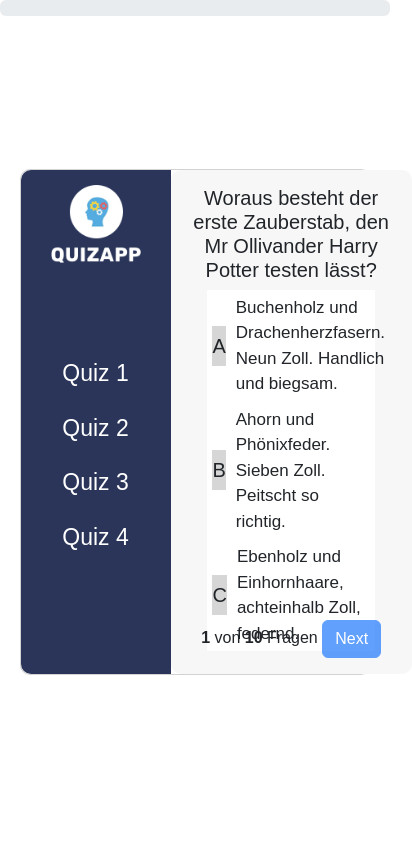
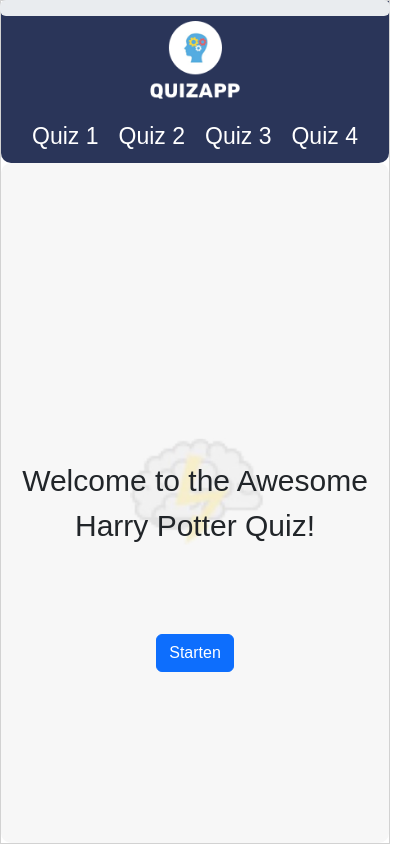
Before and after one commit to AlinaWetter/quiz-app, a website: page index.html in a window 390 px wide. Shown: the whole page, 412 px wide, since content can reach past the window. Drawn offline with nearby package versions, Linux system fonts and the light colour scheme.

Commit message:
responsive

```diff
--- a/index.html
+++ b/index.html
@@ -11,13 +11,13 @@
     <script src="script.js"></script>
 </head>
 
-<body onload="init()">
+<body onload="progressBar()" >
     <div class="progress">
         <div id="progressBar" class="progress-bar progress-bar-striped progress-bar-animated" role="progressbar"  aria-valuemin="0" aria-valuemax="100" style="width: 75%"></div>
       </div>
     <div class="card" >
 
-        <div class="task-bar">
+        <div  class="task-bar">
             <img src="./img/logo.png">
             <div class="task-bar-child">
                 <div>Quiz 1</div>
@@ -27,7 +27,17 @@
             </div>
 
         </div>
-        <div class="card-body" id="card">
+
+        <div class="card-body"  id="startingPage">
+            <img class="background-img" src="./img/brainbg.jpg">
+            <span class="start-span">
+                Welcome to the Awesome Harry Potter Quiz!
+            </span>
+            <button onclick="init()" class="btn btn-primary">Starten</button>
+
+        </div>
+
+        <div class="card-body" id="card" style="display: none">
             <h5 class="card-title" id="questiontext">Card title</h5>
             <div class="card-answers">
                 <div class="answer-card"onclick="answer('answer_1'); checkCurrentPercentage();" >
@@ -57,10 +67,10 @@
                 Your Score <b id="right-answers">.</b>/<b id="all-questions-end">.</b>
             </span>
             <button onclick="restart()" class="btn btn-primary">Nochmal versuchen</button>
-
+            <img id="trophy" class="trophy" src="./img/tropy.png" style="display: none">
         </div>
     </div>
-    <img id="trophy" class="trophy" src="./img/tropy.png" style="display: none">
+
 </body>
 
 </html>
--- a/script.js
+++ b/script.js
@@ -83,6 +83,16 @@
     showtotalQuestions()
     showQuestion()
     showQuestionNumber()
+    progressBar()
+    hideStartingPage()
+}
+
+function hideStartingPage() {
+    document.getElementById('startingPage').style.display = ('none')
+    document.getElementById('card').style.display = ('flex')
+}
+
+function progressBar() {
     document.getElementById('progressBar').style.width = ('0%')
 }
 
@@ -116,9 +126,9 @@
 function showQuestionScreen() {
     let question = questions[currentQuestion];
     document.getElementById('questiontext').innerHTML = question['question']
-    document.getElementById('answer_1').innerHTML = ` <div class="abcd">A</div>` + question['answer_1']
-    document.getElementById('answer_2').innerHTML = ` <div class="abcd">B</div>` + question['answer_2']
-    document.getElementById('answer_3').innerHTML = ` <div class="abcd">C</div>` + question['answer_3']
+    document.getElementById('answer_1').innerHTML = ` <div class="abcd">A</div>` + `<span>` + question['answer_1'] + `</span>`
+    document.getElementById('answer_2').innerHTML = ` <div class="abcd">B</div>` + `<span>` + question['answer_2'] + `</span>`
+    document.getElementById('answer_3').innerHTML = ` <div class="abcd">C</div>` + `<span>` + question['answer_3'] + `</span>`
 }
 
 function answer(selection) {
@@ -169,6 +179,6 @@
 }
 
 function checkCurrentPercentage() {
-   let percentage = ((currentQuestion + 1) / questions.length) * 100
-   document.getElementById('progressBar').style.width = (`${percentage}%`)
+    let percentage = ((currentQuestion + 1) / questions.length) * 100
+    document.getElementById('progressBar').style.width = (`${percentage}%`)
 }
--- a/style.css
+++ b/style.css
@@ -6,11 +6,26 @@
     font-family: 'Rubik', sans-serif;
 }
 
+.background-img {
+    width: 300px;
+    height: 300px;
+    object-fit: cover;
+}
+
+.start-span {
+    position: absolute;
+    top: 50;
+    right: 50;
+    font-size: 30px;
+    text-align: center;
+}
+
 .progress {
     position: absolute;
     top: 0;
     right: 0;
     left: 0;
+    z-index: 2;
 }
 
 .card {
@@ -72,7 +87,7 @@
 .answer-card {
     width: 100%;
     background-color: white;
-    padding: 5px;
+    padding: 10px;
     font-size: 17px;
     font-weight: 200;
 }
@@ -108,5 +123,62 @@
 .trophy {
     position: absolute;
     right: 0;
-    top: 50;
+    width: 120px !important;
 }
+
+.question-footer {
+    position: absolute;
+    bottom: 25px;
+}
+
+@media (max-width: 1050px) {
+    .answer-card {
+        font-size: 14px;
+    }
+}
+
+@media (max-width: 900px) {
+    .card {
+        flex-direction: column;
+        height: 90vh;
+    }
+
+    .task-bar {
+        padding: 10px;
+        gap: 20px;
+        border-bottom-right-radius: 10px;
+    }
+
+    .task-bar-child {
+        flex-direction: row;
+    }
+}
+
+@media (max-width: 700px) {
+    .card {
+        height: 100vh;
+        width: 100vw;
+        border-radius: 0;
+    }
+
+    .task-bar {
+        padding-top: 20px;
+    }
+
+    .card-answers {
+        width: 100vw;
+    }
+
+    .card-answers span {
+        text-align: end;
+        justify-content: space-between;
+    }
+
+    .card-answers span:nth-child(2) {
+        max-width: 80%;
+    }
+
+    .trophy {
+        width: 90px;
+    }
+}
```
